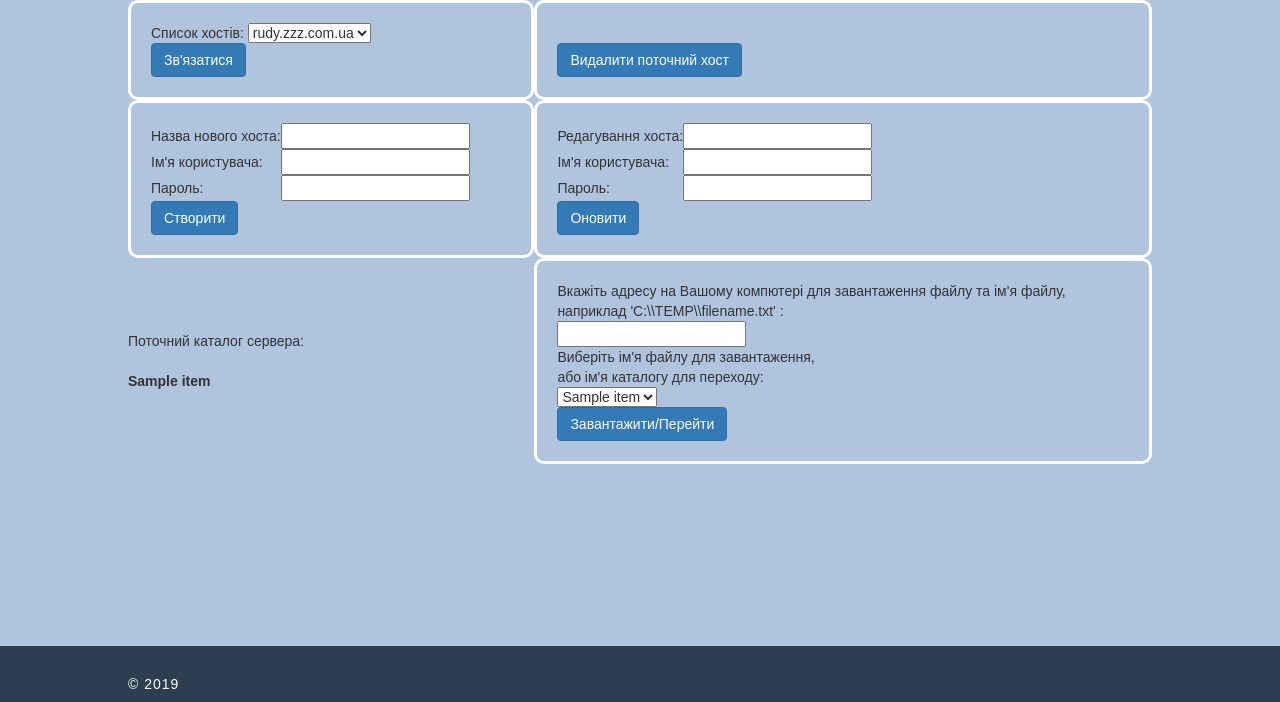
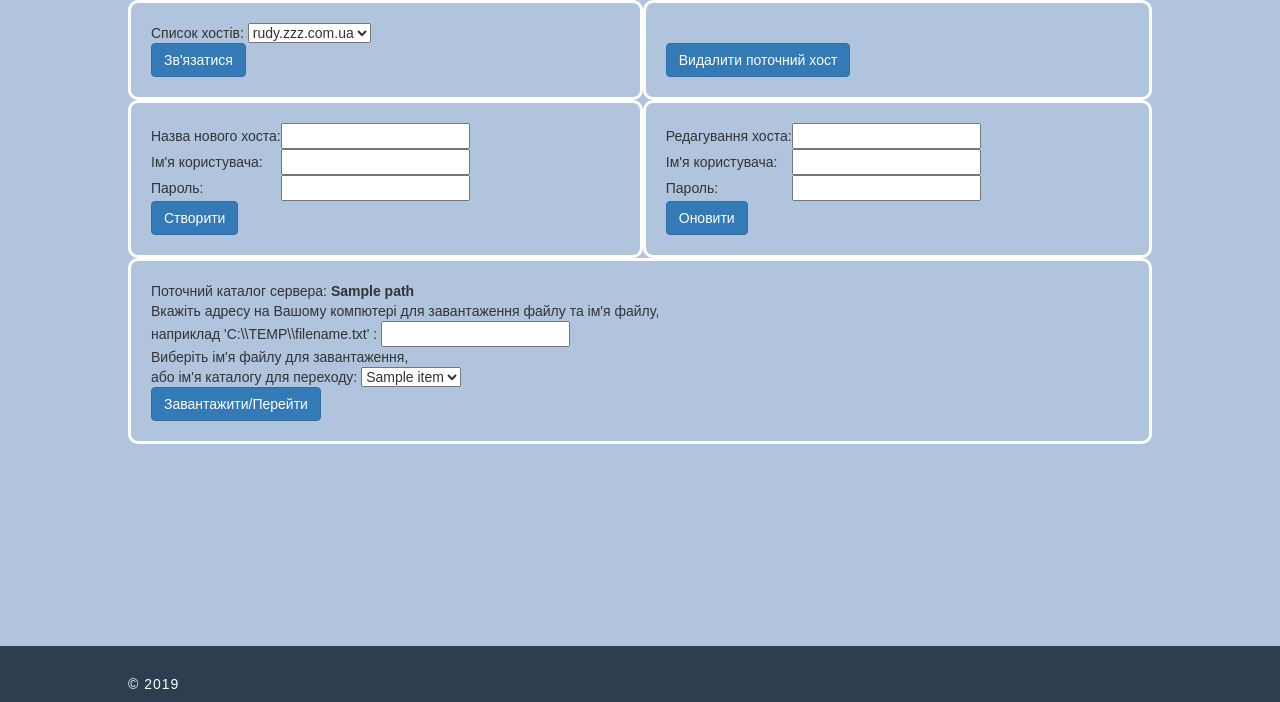
Before and after one commit to HeCToR74/Python, a Django app: template Portfolio/chat/templates/index.html in a window 1280 px wide. Shown: the part 98-800 px from the top of the page. Run offline with Django 3.2, Linux system fonts and the light colour scheme; data comes from the database, SQL or seed files in the repository; tables that the repository leaves empty hold one stand-in row (values such as "Sample post"); the template is opened without the code that fills it: values that come from a table or form of the project are taken from there, most other values are stand-ins (such as "Sample title", 1, 10 or a date in 2020); some libraries are stand-ins or nearby versions.

Commit message:
Add files via upload

```diff
--- a/Portfolio/File manager/file_manager/templates/index.html
+++ b/Portfolio/File manager/file_manager/templates/index.html
@@ -103,23 +103,17 @@
                     </td>
                 </tr>
                 <tr>
-                    <td>
-                        <div class="tree">
-                            Поточний каталог сервера:
+                    <td colspan="2">
+                        <div class="table">
+                            <div>
+                                Поточний каталог сервера: <b>{{ path }}</b>
                                 <br>
-                            {% for item in data %}
-                            <br> <b>{{ item }}</b>
-                            {% endfor %}
-                        </div>
-                    </td>
-                    <td>
-                        <div class="table">
                                 Вкажіть адресу на Вашому компютері для завантаження файлу та ім'я файлу,
-                            <br> наприклад 'C:\\TEMP\\filename.txt' :</br>
+                                <br> наприклад 'C:\\TEMP\\filename.txt' :
                                 <input name="path_save">
                                 <br>
                                 Виберіть ім'я файлу для завантаження,
-                            <br> або ім'я каталогу для переходу:</br>
+                                <br> або ім'я каталогу для переходу:
                                 <select name="filename">
                                     {% for item in data %}
                                         <option value= {{item }}> {{ item }} </option>
@@ -128,6 +122,7 @@
                                 <br>
                                 <input type="hidden" name="path" value="{{ path }}">
                                 <input class="btn btn-primary" type="submit" name="button" value="Завантажити/Перейти">
+                            </div>
                         </div>
                     </td>
                 </tr>
```
Lines whose indentation alone changed are shown as unchanged.
